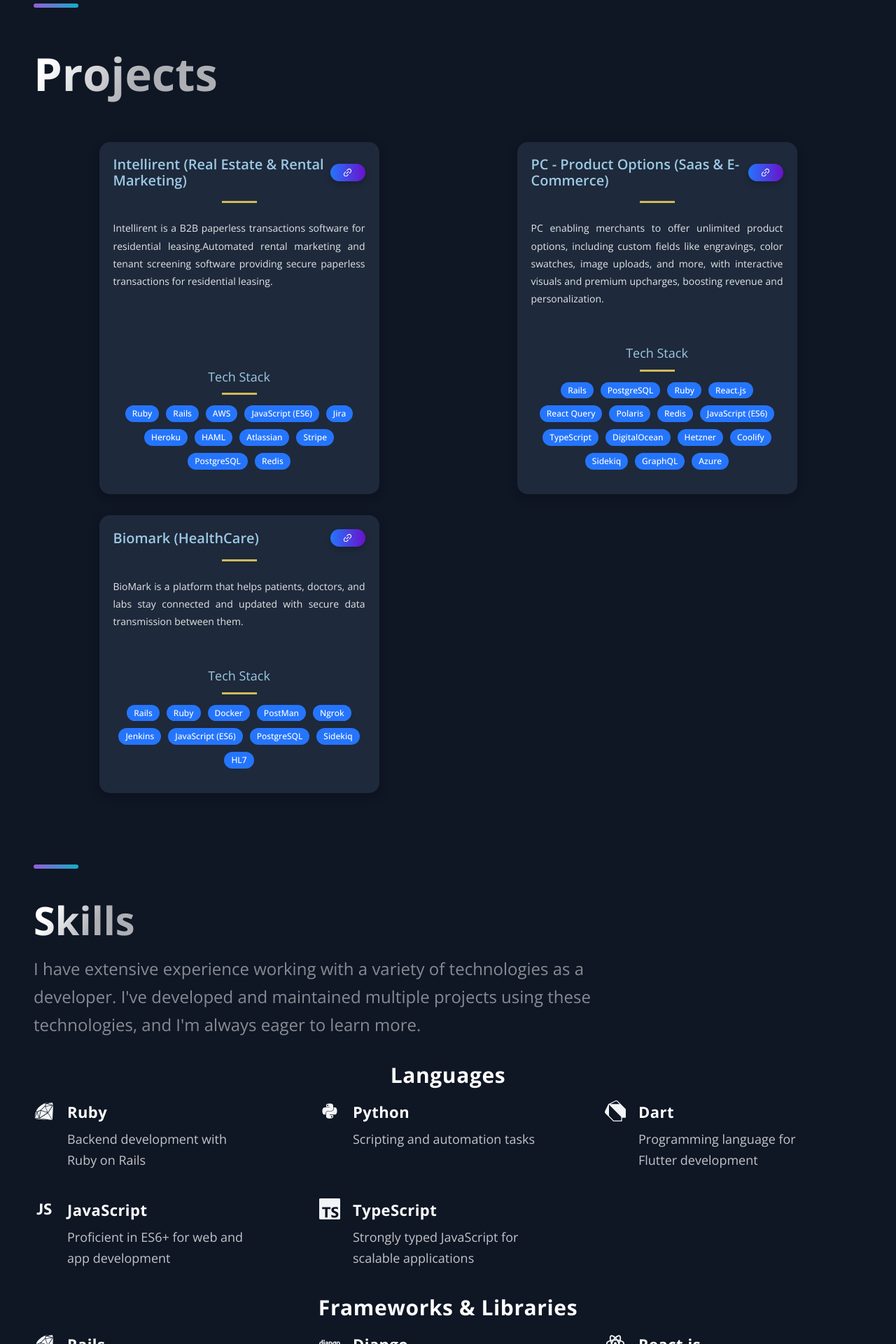
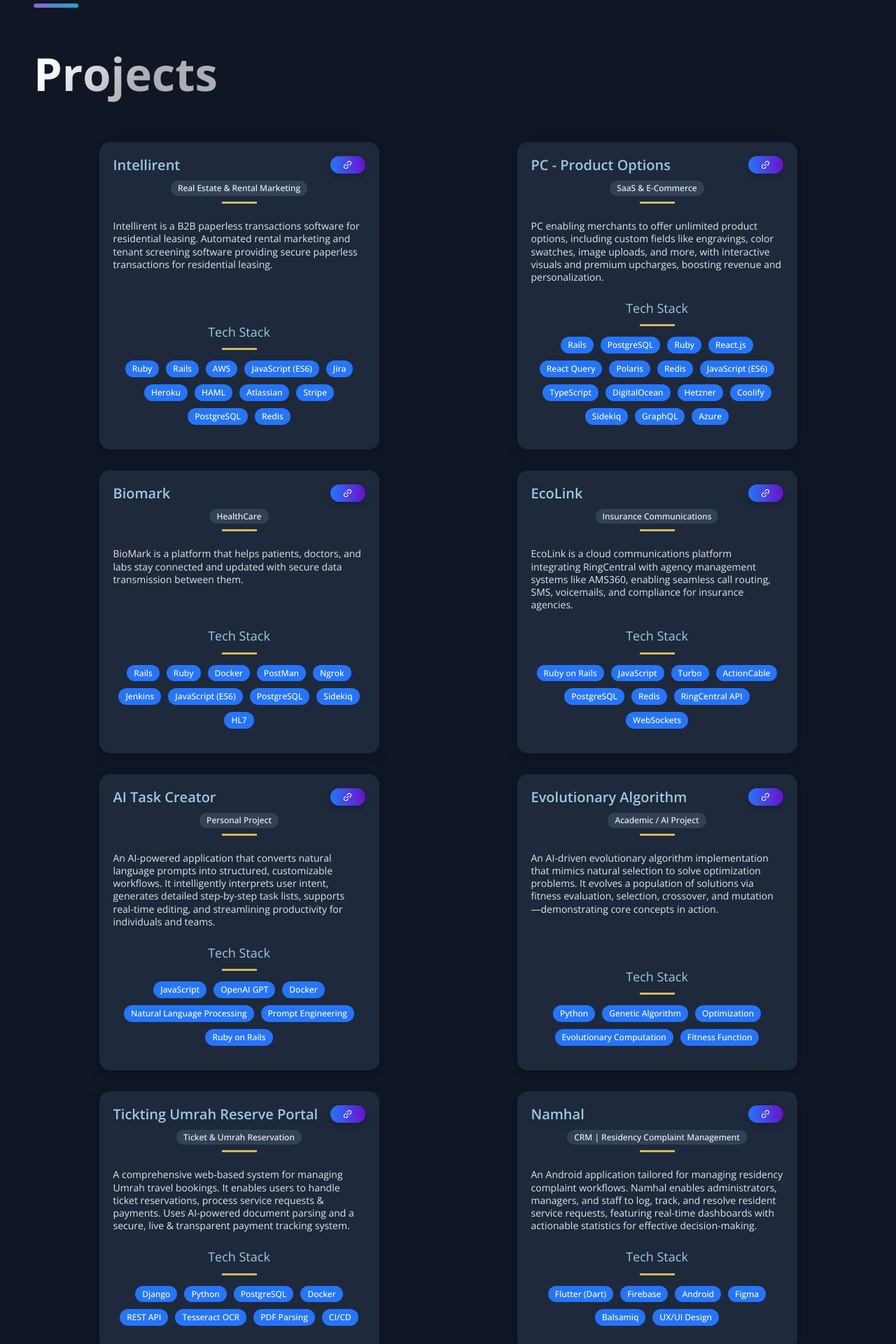
Before and after one commit to Zia-Ur-Rehman1/portfolio, a Next.js app: page / in a window 1280 px wide. Shown: the part 880-2800 px from the top of the page at 70% size. Built offline with nearby package versions, Linux system fonts and the light colour scheme.

Commit message:
Added some new projects of mine

```diff
--- a/src/components/Hero/Hero.js
+++ b/src/components/Hero/Hero.js
@@ -11,12 +11,7 @@
             Zia Ur Rehman
           </SectionTitle>
           <SectionText>
-            Software Developer with 3+ years of experience building scalable web applications using Ruby on Rails, React,
-            and modern cloud architectures. Expertise in RESTful API design, MVC architecture, relational database
-            optimization (PostgreSQL, MySQL), and Agile workflows. Proven track record in refactoring legacy systems,
-            performance tuning, and implementing serverless solutions (AWS Lambda). Enhanced system efficiency by 33%
-            through query optimization and metaprogramming, while driving team productivity by 70% via CI/CD pipelines
-            and automated workflows.
+            Software Developer with 4+ years of experience building scalable web applications in real estate, healthcare, and e-commerce industries. Expertise in RESTful/GraphQL API design, MVC architecture, relational database optimization (PostgreSQL, MySQL), and Agile workflows. Proven track record in refactoring legacy systems, performance tuning, and implementing serverless solutions (AWS Lambda). Enhanced system efficiency by 33% through query optimization and metaprogramming, while driving team productivity by 70% via CI/CD pipelines and automated workflows.
           </SectionText>
           <StyledButtonLink
             href={`${process.env.NEXT_PUBLIC_BASE_PATH}/files/resume.pdf`}
--- a/src/components/Projects/Projects.js
+++ b/src/components/Projects/Projects.js
@@ -1,6 +1,6 @@
 import React from 'react';
 import { AiOutlineLink } from 'react-icons/ai'; // Import the link icon
-import { BlogCard, CardInfo, ExternalLinks, GridContainer, HeaderThree, Hr, Tag, TagList, TitleContent, UtilityList, Img, TitleContainer } from './ProjectsStyles';
+import { BlogCard, CardInfo, ExternalLinks, GridContainer, HeaderThree,Category, Hr, Tag, TagList, TitleContent, UtilityList, Img, TitleContainer } from './ProjectsStyles';
 import { Section, SectionDivider, SectionTitle } from '../../styles/GlobalComponents';
 import { ProjectsData } from '../../constants/constants';
 
@@ -18,6 +18,7 @@
                 <AiOutlineLink size="1.5rem" />
               </ExternalLinks>
             </TitleContainer>
+            <Category>{p.category}</Category>
             <Hr />
             <CardInfo className="card-info">{p.description}</CardInfo>
             <div>
--- a/src/components/Projects/ProjectsStyles.js
+++ b/src/components/Projects/ProjectsStyles.js
@@ -49,7 +49,7 @@
   text-align: center;
   z-index: 20;
   width: 100%;
-  margin-top: 4rem;
+  margin-top: 1rem;
   margin-bottom: 0.7em;
   color: #9cc9e3;
   font-size: 1.8rem;
@@ -63,6 +63,19 @@
   margin: 0; /* Remove default margin */
   flex: 1; /* Allow the title to take up available space */
 `;
+
+export const Category = styled.div`
+  display: flex;
+  background-color: #334155; /* Dark gray background */
+  color: #f1f5f9; /* Light text color */
+  font-size: 1.2rem;
+  font-weight: 500;
+  padding: 4px 10px;
+  border-radius: 12px;
+  margin: auto; /* Space between title and category */
+`;
+
+
 
 export const Hr = styled.hr`
   width: 50px;
@@ -85,9 +98,9 @@
 export const CardInfo = styled.p`
   color: #e4e6e7; /* Light text color */
   font-size: 1.4rem;
-  line-height: 1.8;
+  line-height: 1.3;
   margin: 15px 0;
-  text-align: justify; /* Align text for readability */
+  text-align: left; /* Align text for readability */
   flex-grow: 1; /* Ensure the text takes up available space */
 `;
 
--- a/src/constants/constants.js
+++ b/src/constants/constants.js
@@ -1,13 +1,15 @@
 export const ProjectsData = [
   {
-    title: 'Intellirent (Real Estate & Rental Marketing)',
-    description: 'Intellirent is a B2B paperless transactions software for residential leasing.Automated rental marketing and tenant screening software providing secure paperless transactions for residential leasing.',
+    title: 'Intellirent',
+    category: 'Real Estate & Rental Marketing',
+    description: 'Intellirent is a B2B paperless transactions software for residential leasing. Automated rental marketing and tenant screening software providing secure paperless transactions for residential leasing.',
     tags: ['Ruby', 'Rails', 'AWS', 'JavaScript (ES6)', 'Jira', 'Heroku','HAML', 'Atlassian', 'Stripe', 'PostgreSQL', 'Redis'],
     visit: 'https://myintellirent.com',
     id: 0,
   },
   {
-    title: 'PC - Product Options (Saas & E-Commerce)',
+    title: 'PC - Product Options',
+    category: 'SaaS & E-Commerce',
     description: 'PC enabling merchants to offer unlimited product options, including custom fields like engravings, color swatches, image uploads, and more, with interactive visuals and premium upcharges, boosting revenue and personalization.',
     tags: [
       'Rails', 'PostgreSQL', 'Ruby', 'React.js',
@@ -18,15 +20,65 @@
     id: 1,
   },
   {
-    title: 'Biomark (HealthCare)',
+    title: 'Biomark',
+    category: 'HealthCare',
     description: 'BioMark is a platform that helps patients, doctors, and labs stay connected and updated with secure data transmission between them.',
     tags: ['Rails', 'Ruby', 'Docker', 'PostMan', 'Ngrok', 'Jenkins', 'JavaScript (ES6)', 'PostgreSQL', 'Sidekiq', 'HL7'],
     visit: 'https://biomarking.com',
     id: 3,
   },
+  {
+    title: 'EcoLink',
+    category: 'Insurance Communications',
+    description: 'EcoLink is a cloud communications platform integrating RingCentral with agency management systems like AMS360, enabling seamless call routing, SMS, voicemails, and compliance for insurance agencies.',
+    tags: ['Ruby on Rails', 'JavaScript', 'Turbo', 'ActionCable', 'PostgreSQL', 'Redis', 'RingCentral API', 'WebSockets'],
+    visit: 'https://ecolink.inteveo.com',
+    id: 4,
+  },
+  {
+    title: 'AI Task Creator',
+    category: 'Personal Project',
+    description: 'An AI-powered application that converts natural language prompts into structured, customizable workflows. It intelligently interprets user intent, generates detailed step-by-step task lists, supports real-time editing, and streamlining productivity for individuals and teams.',
+    tags: ['JavaScript', 'OpenAI GPT', 'Docker', 'Natural Language Processing', 'Prompt Engineering', 'Ruby on Rails'],
+    visit: 'https://github.com/Zia-Ur-Rehman1/Create-Task-by-AI',
+    id: 5,
+  },
+
+  {
+  title: 'Evolutionary Algorithm',
+  category: 'Academic / AI Project',
+  description: 'An AI-driven evolutionary algorithm implementation that mimics natural selection to solve optimization problems. It evolves a population of solutions via fitness evaluation, selection, crossover, and mutation—demonstrating core concepts in action.',
+  tags: ['Python', 'Genetic Algorithm', 'Optimization', 'Evolutionary Computation', 'Fitness Function'],
+  visit: 'https://github.com/Zia-Ur-Rehman1/Evolutionary_Algorithm',
+  id: 6,
+},
+
+{
+  title: 'Tickting Umrah Reserve Portal',
+  description: 'A comprehensive web-based system for managing Umrah travel bookings. It enables users to handle ticket reservations, process service requests & payments. Uses AI-powered document parsing and a secure, live & transparent payment tracking system.',
+  tags: ['Django', 'Python', 'PostgreSQL', 'Docker', 'REST API', 'Tesseract OCR', 'PDF Parsing', 'CI/CD'],
+  category: 'Ticket & Umrah Reservation',
+  visit: 'https://github.com/Zia-Ur-Rehman1/Tickting_Umrah_Reserve_Portal',
+  id: 7,
+},
+{
+  title: 'Namhal',
+  category: 'CRM | Residency Complaint Management',
+  description: 'An Android application tailored for managing residency complaint workflows. Namhal enables administrators, managers, and staff to log, track, and resolve resident service requests, featuring real-time dashboards with actionable statistics for effective decision-making.',
+  tags: ['Flutter (Dart)', 'Firebase', 'Android', 'Figma', 'Balsamiq', 'UX/UI Design'],
+  visit: 'https://github.com/Zia-Ur-Rehman1/namhal',
+  id: 8
+}
+
+
 ];
 
 export const AccomplishmentsData = [
+  {
+    title: 'Devsinc',
+    role: 'Senior Software Engineer',
+    duration: 'Jan 2024 – Present',
+  },
   {
     title: 'Intellirent',
     role: 'Full Stack Software Engineer',
```
Also changed, not shown: 1 other file (tests, documents, lock files or other folders).
